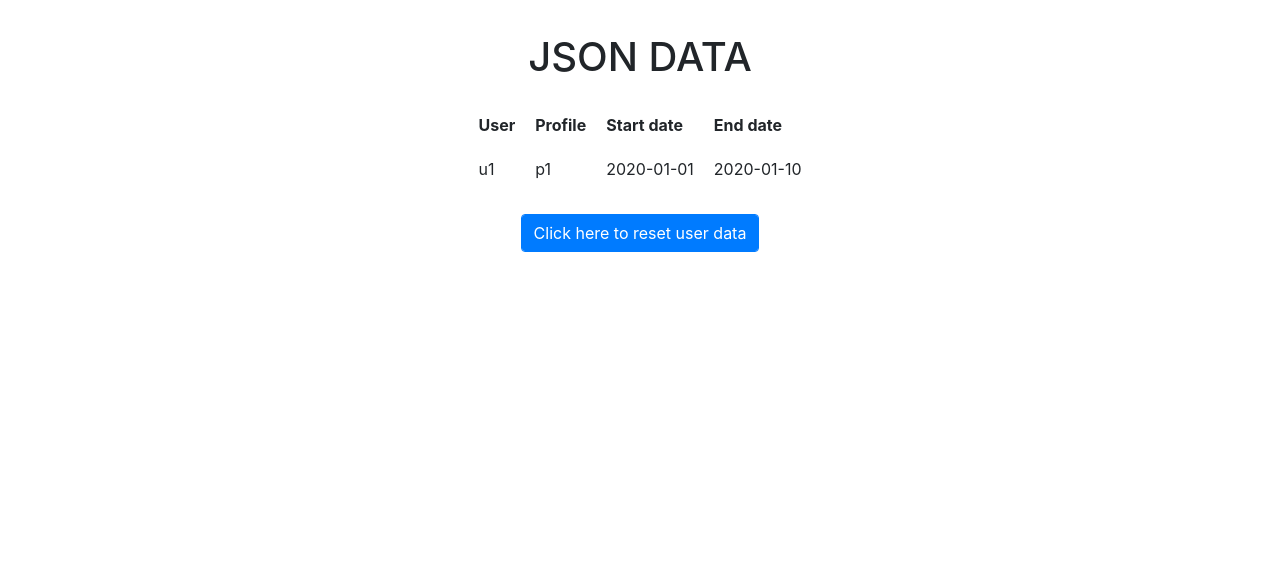
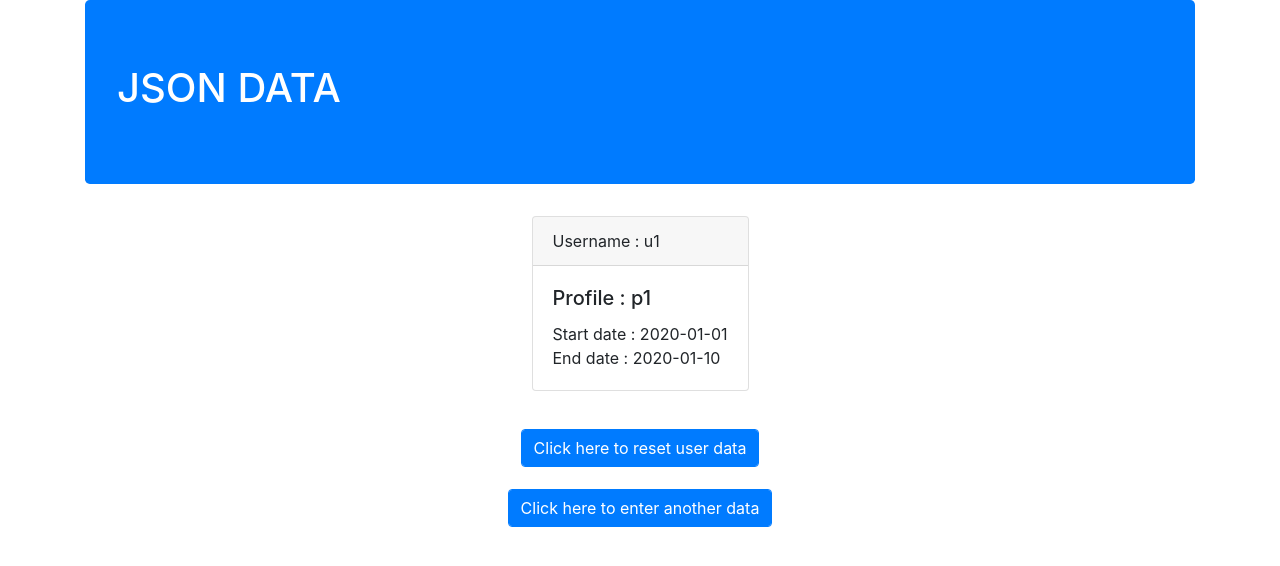
Before and after one commit to Pmeet-searce/scheduler-flask-implementation, a Flask app: page /reset in a window 1280 px wide. Shown: the top 566 px of the page. Run offline with Flask 2, Linux system fonts and the light colour scheme; some libraries are stand-ins or nearby versions.

Commit message:
Changes in UI"

```diff
--- a/main.py
+++ b/main.py
@@ -13,14 +13,21 @@ def index():
     return render_template("index.htm")
 
 @app.route('/posting',methods=["POST"])
-def hello():
+def post_data():
     user=request.form['user']
     profile=request.form['profile']
     startdate=request.form['startdate']
     enddate=request.form['enddate']
     user_date=[user,profile,startdate,enddate]
-    sc.insert(user_date)
-    return redirect('/display')
+    error=sc.insert(user_date)
+    if(error):
+        return redirect('/error')
+    else:
+        return redirect('/display')
+
+@app.route('/error')
+def error():
+    return "Start date should be less than end date"
 
 @app.route('/reset')
 def reset():
--- a/scheduler.py
+++ b/scheduler.py
@@ -83,7 +83,7 @@ def update(data,uName,p2,s2,e2):
                 dlist.remove(i)
     data[uName].append({"profile":p2,"startDate":s2,"endDate":e2})
 
-dates_error="End date greater than start date"
+dates_error=True
 # For inserting a profile in existing user
 def insert(data):
 
@@ -107,14 +107,12 @@ def insert(data):
         f_write=open("users.json","w")
         json.dump(users,f_write)
         f_write.close()
-        return 0
 
     #writing data to file
     f_write=open("users.json","w")
     json.dump(users,f_write)
     f_write.close()
     f_read.close()
-    return 1
 
 # def check():
 #     f_read=open("users.json","r")
--- a/templates/display.htm
+++ b/templates/display.htm
@@ -6,55 +6,43 @@
 </head>
 <body>
     <div class="container">
-        <h1 align="center" style="margin-top: 3%">
-            JSON DATA
-        </h1>
+        <div class=" container jumbotron text-white bg-primary">
+                <h1>
+                    JSON DATA
+                </h1>
+            </div>
         <div class="container d-flex justify-content-center" style="margin-top: 2%">
-            <!-- <div class="container" style="margin-top:100px; border:2px solid  grey; border-radius:50px;"> -->
-                <table cellpadding="10px">
-                    <tr>
-                        <th>
-                            User
-                        </th>
-                        <th>
-                            Profile
-                        </th>
-                        <th>
-                            Start date
-                        </th>
-                        <th>
-                            End date
-                        </th>
-                    </tr>
-                    {% for key in data.keys() %}
-                    <tr>
+                {% for key in data.keys() %}
+                <div class="card text-black mb-3" style="max-width: 20rem;">
+                    <div class="card-header">Username : {{key}}</div>
+                    <div class="card-body">
                         {% for i in data[key] %}
-                        <td>
-                            {{key}}
-                        </td>
-
-                                <td>
-                                   {{i["profile"]}}
-                                </td>
-                                <td>
-                                   {{i["startDate"]}}
-                                </td>
-                                <td>
-                                   {{i["endDate"]}}
-                                </td>
-                    </tr>
-                        {% endfor %}
+                          <h5 class="card-title">Profile : {{i['profile']}}</h5>
+                          <p class="card-text">
+                            Start date : {{i['startDate']}}
+                            <br>
+                            End date : {{i['endDate']}}
+                            <br>
+                          </p>
+                          {% endfor %}
+                    </div>
+                </div>
                 {% endfor %}
-                </table>
-            <!-- </div> -->
         </div>
         <div class="container d-flex justify-content-center" style="margin-top: 2%">
-                <a href="http://localhost:5000/reset">
+                <a href="{{ url_for('reset')}}">
                     <button class="form-control btn btn-primary">
                         Click here to reset user data
                     </button>
                 </a>
             </div>
+        <div class="container d-flex justify-content-center" style="margin-top: 2%">
+                <a href="{{ url_for('index')}}">
+                    <button class="form-control btn btn-primary">
+                        Click here to enter another data
+                    </button>
+                </a>
+        </div>
     </div>
 </body>
 </html>
```
Also changed, not shown: templates/index.htm (+6 -4 lines).
